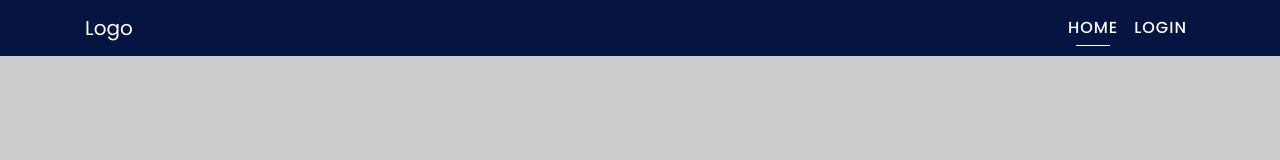
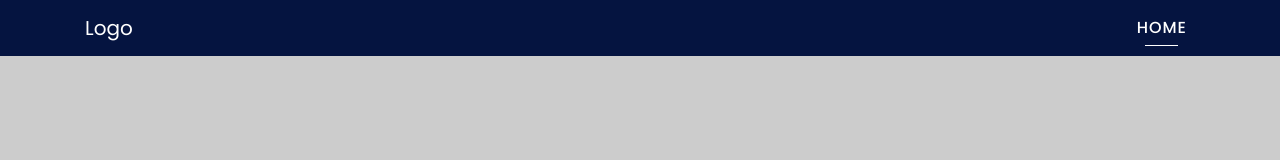
Before and after one commit to rezuanul/betapp, a React (Create React App) app: page / in a window 1280 px wide. Shown: the top 160 px of the page. Built offline with nearby package versions, Linux system fonts and the light colour scheme.

Commit message:
Delete node modules. Add react-web3, web3

```diff
--- a/package.json
+++ b/package.json
@@ -6,6 +6,8 @@
     "@testing-library/jest-dom": "^5.11.4",
     "@testing-library/react": "^11.1.0",
     "@testing-library/user-event": "^12.1.10",
+    "@web3-react/core": "^6.1.9",
+    "@web3-react/injected-connector": "^6.0.7",
     "bootstrap": "^4.6.0",
     "classnames": "^2.3.1",
     "formik": "^2.2.6",
@@ -17,6 +19,7 @@
     "react-router-dom": "^5.2.0",
     "react-scripts": "4.0.3",
     "web-vitals": "^1.0.1",
+    "web3": "^1.3.5",
     "yup": "^0.32.9"
   },
   "scripts": {
--- a/src/components/Layout/Navbar/index.jsx
+++ b/src/components/Layout/Navbar/index.jsx
@@ -13,13 +13,6 @@ export default function Navbar() {
       text: 'Home',
       route: '/',
       showForLoggedIn: true,
-      showForLoggedOut: true,
-    },
-    {
-      key: 3,
-      text: 'Login',
-      route: '/auth/login',
-      showForLoggedIn: false,
       showForLoggedOut: true,
     },
   ];
```
Also changed, not shown: 2 other files (tests, documents, lock files or other folders).
